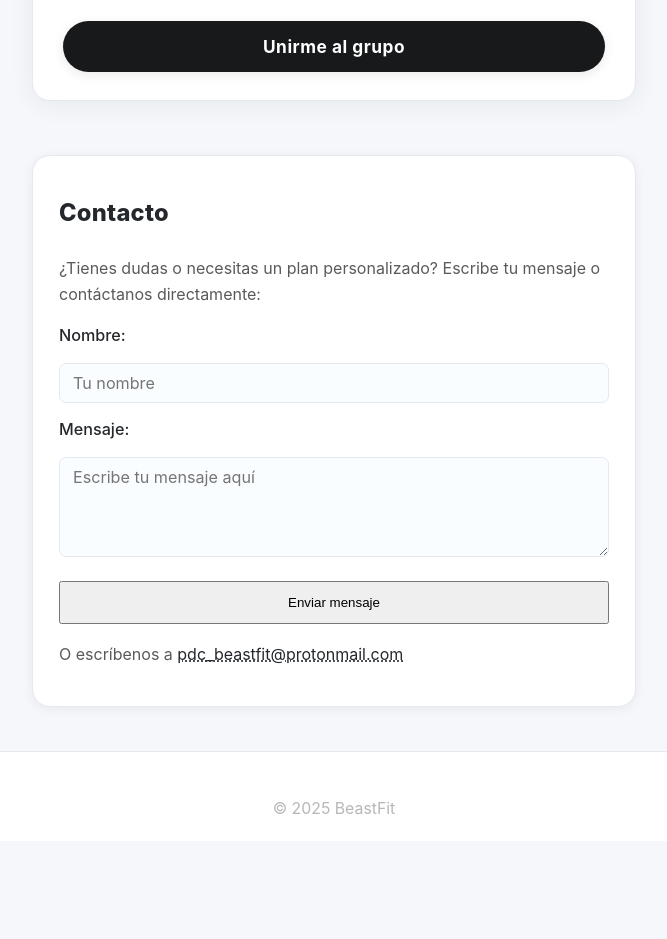
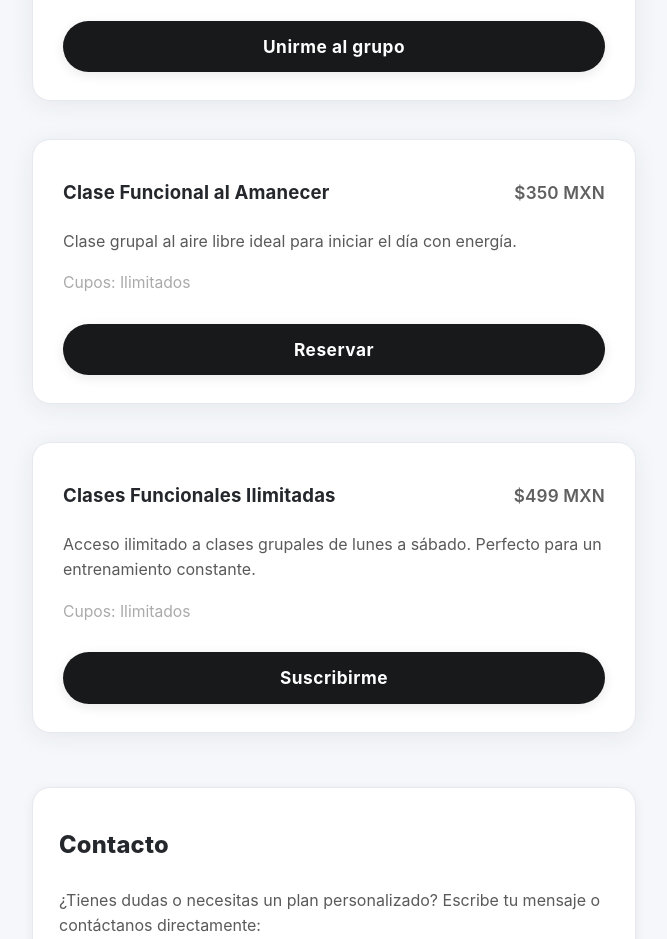
Before and after one commit to AlejandroMBJS/beastfit-site, a plain HTML site: page index.html in a window 1280 px wide. Shown: the part 1940-2879 px from the top of the page, without its empty margins (306-973 px from the left). Before the commit the page ends 2781 px from the top, so only its background shows below. Drawn offline with Linux system fonts and the light colour scheme.

Commit message:
Update index.html

```diff
--- a/index.html
+++ b/index.html
@@ -53,6 +53,20 @@
           <p class="slots">Cupos: <span>30 personas al mes (mínimo 3 por grupo)</span></p>
           <a class="btn" href="mailto:pdc_beastfit@protonmail.com?subject=Unirme%20al%20grupo%20funcional" title="Unirte al grupo">Unirme al grupo</a>
         </article>
+
+        <article class="plan">
+          <h3>Clase Funcional al Amanecer <span class="price">$350 MXN</span></h3>
+          <p>Clase grupal al aire libre ideal para iniciar el día con energía.</p>
+          <p class="slots">Cupos: <span>Ilimitados</span></p>
+          <a class="btn" href="https://mpago.la/1C4ZMU2" target="_blank">Reservar</a>
+        </article>
+
+        <article class="plan">
+          <h3>Clases Funcionales Ilimitadas <span class="price">$499 MXN</span></h3>
+          <p>Acceso ilimitado a clases grupales de lunes a sábado. Perfecto para un entrenamiento constante.</p>
+          <p class="slots">Cupos: <span>Ilimitados</span></p>
+          <a class="btn" href="https://mpago.la/1C4ZMU2" target="_blank">Suscribirme</a>
+        </article>
       </div>
     </section>
 
```
